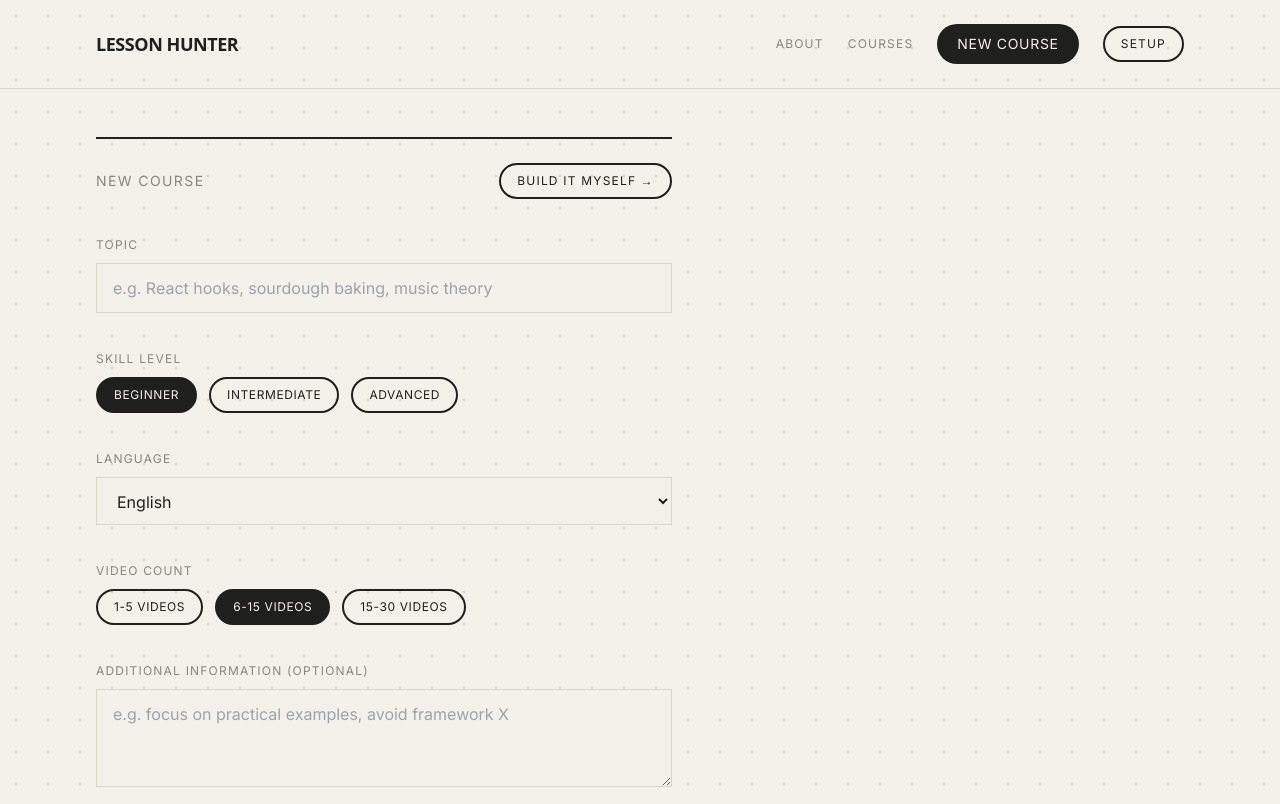
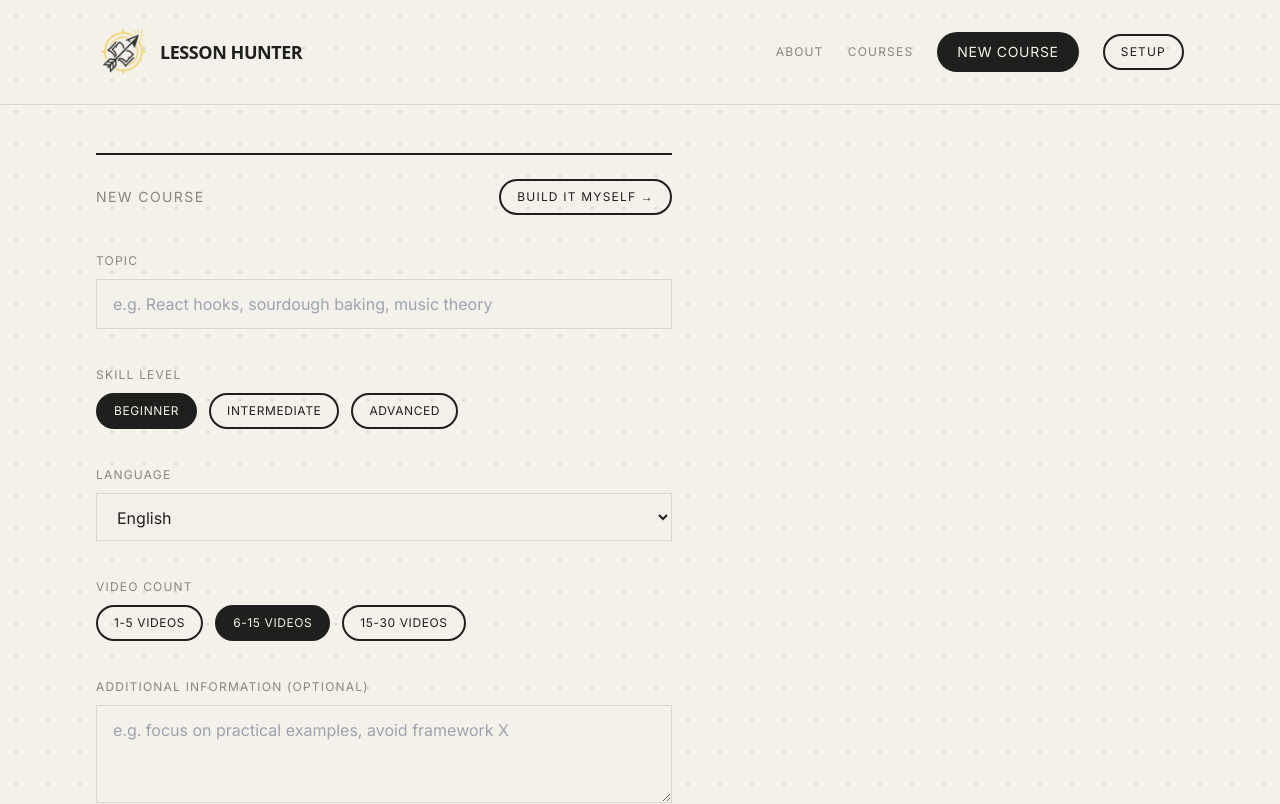
Before and after one commit to blitzmartin/lesson-hunter, a React (Vite) app in the folder client/: page /new in a window 1280 px wide. Shown: the top 804 px of the page. Built offline with nearby package versions, Linux system fonts and the light colour scheme; a web font is replaced by a local one.

Commit message:
add hero logo

```diff
--- a/client/src/components/Layout.tsx
+++ b/client/src/components/Layout.tsx
@@ -12,9 +12,14 @@ export function Layout({ children }: { children: ReactNode }) {
         <div className="max-w-6xl mx-auto flex flex-wrap items-center justify-between gap-x-4 gap-y-3 px-4 sm:px-8 py-4 sm:py-6">
           <Link
             to="/"
-            className="font-logo font-semibold uppercase tracking-tight text-base sm:text-lg text-ink"
+            className="flex items-center gap-2 font-logo font-semibold uppercase tracking-tight text-base sm:text-lg text-ink"
           >
-            Lesson Hunter
+            <img
+              src="/lesson-hunter-logo.webp"
+              alt="Lesson Hunter"
+              className="h-12 w-12 sm:h-14 sm:w-14 object-contain"
+            />
+            <span className="hidden sm:inline">Lesson Hunter</span>
           </Link>
           <nav className="flex flex-wrap items-center gap-x-4 gap-y-2 sm:gap-6">
             <Link
```
Also changed, not shown: client/public/lesson-hunter-logo.webp (added).
